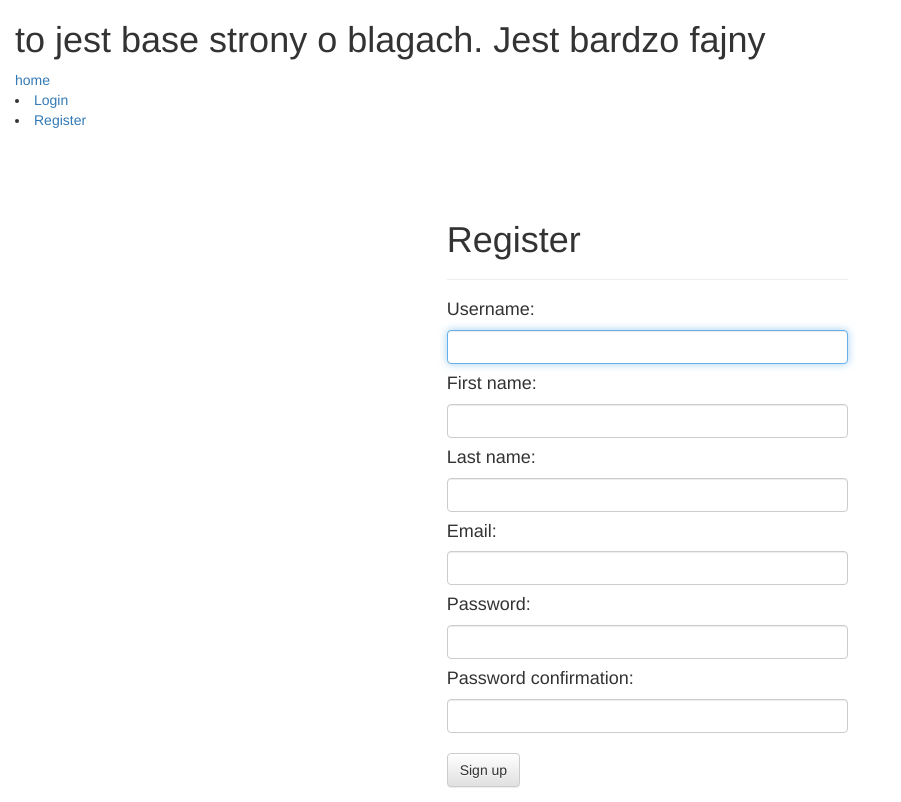
After one commit to MaciejRoszkowski/szkiel, a Django app: page /register in a window 1280 px wide. The commit adds this page. Shown: the whole page, without its empty margins (0-901 px from the left). Run offline with Django 3.2, Linux system fonts and the light colour scheme; some libraries are stand-ins or nearby versions.

Commit message:
login done, fixed models

```diff
--- a/mysite/mainapp/admin.py
+++ b/mysite/mainapp/admin.py
@@ -1,8 +1,8 @@
 from django.contrib import admin
 
 # Register your models here.
-from .models import Blog, Post, Comment
+from .models import Post, Comment
 
-admin.site.register(Blog)
+#admin.site.register(Blog)
 admin.site.register(Post)
 admin.site.register(Comment)
--- /dev/null
+++ b/mysite/mainapp/forms.py
@@ -0,0 +1,33 @@
+from django.contrib.auth import authenticate
+from django.contrib.auth.forms import UserCreationForm
+from django.contrib.auth.models import User
+from django import forms
+
+
+class SignUpForm(UserCreationForm):
+    first_name = forms.CharField(max_length=30, required=False, help_text='Optional.')
+    last_name = forms.CharField(max_length=30, required=False, help_text='Optional.')
+    email = forms.EmailField(max_length=254, help_text='Required. Inform a valid email address.')
+
+    class Meta:
+        model = User
+        fields = ('username', 'first_name', 'last_name', 'email', 'password1', 'password2',)
+
+
+class LoginForm(forms.Form):
+    username = forms.CharField(max_length=255, required=True)
+    password = forms.CharField(widget=forms.PasswordInput, required=True)
+
+    def clean(self):
+        username = self.cleaned_data.get('username')
+        password = self.cleaned_data.get('password')
+        user = authenticate(username=username, password=password)
+        if not user or not user.is_active:
+            raise forms.ValidationError("Sorry, that login was invalid. Please try again.")
+        return self.cleaned_data
+
+    def login(self, request):
+        username = self.cleaned_data.get('username')
+        password = self.cleaned_data.get('password')
+        user = authenticate(username=username, password=password)
+        return user
--- a/mysite/mainapp/templates/mainapp/base.html
+++ b/mysite/mainapp/templates/mainapp/base.html
@@ -1,16 +1,32 @@
 {% load staticfiles %}
+<body>
+<p>
+<h1> to jest base strony o blagach. Jest bardzo fajny </h1>
+<a href = "/">home</a>
+
+{% if user.is_authenticated %}
+<li>
+    Welcome, {{ user.username }} </a>
+</li>
+<li>
+    <a href="/logout">logout</a>
+</li>
+
+{% endif %}
+{% if not user.is_authenticated %}
+<li>
+    <a href="/login">Login</a>
+</li>
+<li>
+    <a href="/register">Register</a>
+</li>
+{% endif %}
+</p>
+{% block content %}
+{% endblock %}
+</body>
 <head>
 <link rel="stylesheet" href="//maxcdn.bootstrapcdn.com/bootstrap/3.2.0/css/bootstrap.min.css">
 <link rel="stylesheet" href="//maxcdn.bootstrapcdn.com/bootstrap/3.2.0/css/bootstrap-theme.min.css">
     <link rel="stylesheet" href="{% static 'css/blog.css' %}">
 </head>
-<body>
-<p>
-<h1> to jest base strony o blagach. Jest bardzo fajny </h1>
-<a href = "/">
-home
-</a>
-</p>
-{% block content %}
-{% endblock %}
-</body>
--- a/mysite/mainapp/templates/mainapp/detail.html
+++ b/mysite/mainapp/templates/mainapp/detail.html
@@ -3,7 +3,7 @@
 
 {% block content %}
 
-<h2>{{blog.Name}}</h2>
+<h2>{{post.author.email}}</h2>
 {% load static %}
 <img src="{% static "main/debil.jpg" %}" width="300" height="400" alt="My image"/>
 {% if post %}
--- /dev/null
+++ b/mysite/mainapp/templates/mainapp/registration.html
@@ -0,0 +1,29 @@
+{% extends 'mainapp/base.html' %}
+
+{% block content %}
+
+<div class="row" style="margin-top:70px;">
+    <div class="col-lg-4 col-lg-offset-4 col-md-4 col-md-offset-4 col-xs-8 col-xs-offset-2">
+        <h1>Register</h1><hr/>
+        {% if message %}
+        <div class="alert alert-danger">
+            {{message}}
+        </div>
+        {% endif %}
+        <form method="post" class="post-form" role="form">
+            <div class="form-group">
+                {% csrf_token %}
+                <h4>Username:</h4> <input autofocus="" id="id_username" maxlength="150" name="username" type="text" required="" class="form-control" >
+                <h4>First name:</h4> <input id="id_first_name" maxlength="30" name="first_name" type="text" class="form-control" >
+                <h4>Last name:</h4> <input id="id_last_name" maxlength="30" name="last_name" type="text" class="form-control" >
+                <h4>Email:</h4> <input id="id_email" maxlength="254" name="email" type="email" required="" class="form-control" >
+                <h4>Password:</h4> <input id="id_password1" name="password1" type="password" required="" class="form-control" >
+                <h4>Password confirmation:</h4><input id="id_password2" name="password2" type="password" required="" class="form-control" ><br/>
+                <button type="submit" class="btn btn-default">Sign up</button>
+            </div>
+        </form>
+    </div>
+</div>
+
+
+{% endblock %}
--- a/mysite/mainapp/urls.py
+++ b/mysite/mainapp/urls.py
@@ -1,9 +1,13 @@
 from django.urls import path
 
 from . import views
+from django.contrib.auth import views as auth_views
+
 
 urlpatterns = [
     path('', views.index, name='index'),
-    path('<int:blog_id>/', views.detail, name='detail'),
-    path('<int:blog_id>/results/', views.results, name='results'),
+    path('<int:post_id>/', views.detail, name='detail'),
+    path('register', views.register, name='register'),
+    path('login', views.custom_login, name='login'),
+    path('logout', auth_views.logout, {'next_page': '/'}, name='logout'),
 ]
--- a/mysite/mainapp/views.py
+++ b/mysite/mainapp/views.py
@@ -1,31 +1,60 @@
 # from django.shortcuts import render
 
 
-from django.http import HttpResponse
+from django.http import HttpResponse, HttpResponseRedirect
 from django.template import loader
-from .models import Blog, Post
+from .models import Post
+
+from django.http import Http404
+from .forms import SignUpForm, LoginForm
 from django.shortcuts import render
-from django.http import Http404
+from django.contrib.auth import authenticate, login
+
 
 
 def index(request):
-    latest_blog_list = Blog.objects.order_by('-Name')[:5]
+    latest_post_list = Post.objects.order_by('-Name')[:5]
     template = loader.get_template('mainapp/index.html')
     context = {
-        'latest_blog_list': latest_blog_list,
+        'latest_post_list': latest_post_list,
     }
     return HttpResponse(template.render(context, request))
 
 
 def detail(request, blog_id):
-    try:
-        blog = Blog.objects.get(pk=blog_id)
-        post = Post.objects.filter(blog=blog_id)
-    except Blog.DoesNotExist:
-        raise Http404("nie ma bloga ")
-    return render(request, 'mainapp/detail.html', {'blog': blog, 'post': post})
+
+    return render(request, 'mainapp/detail.html', {'post': post})
 
 
 def results(request, blog_id):
     response = "You're looking at name of blog %s."
     return HttpResponse(response % blog_id)
+
+
+def register(request):
+    if request.method == 'POST':
+        form = SignUpForm(request.POST)
+        if form.is_valid():
+
+            form.save()
+            username = form.cleaned_data.get('username')
+            raw_password = form.cleaned_data.get('password1')
+            user = authenticate(username=username, password=raw_password)
+            login(request, user)
+            return HttpResponseRedirect('index')
+    else:
+        form = SignUpForm()
+    return render(request, 'mainapp/registration.html', {'form': form})
+
+
+def custom_login(request):
+    form = LoginForm(request.POST or None)
+    if request.POST:
+        if form.is_valid():
+            user = form.login(request)
+            if user:
+                login(request, user)
+                return HttpResponseRedirect("/")  # Redirect to a success page.
+        else:
+            return render(request, 'mainapp/login.html', {'message': "Invalid username or password."})
+    return render(request, 'mainapp/login.html', {'login_form': form})
```
Also changed, not shown: mysite/mainapp/models.py (+4 -6 lines), mysite/mainapp/templates/mainapp/index.html (+5 -5 lines), mysite/mainapp/templates/mainapp/login.html (added, +26 -0 lines), mysite/db.sqlite3, mysite/mainapp/migrations/0001_initial.py, mysite/mainapp/migrations/0002_auto_20180530_1023.py (deleted).
